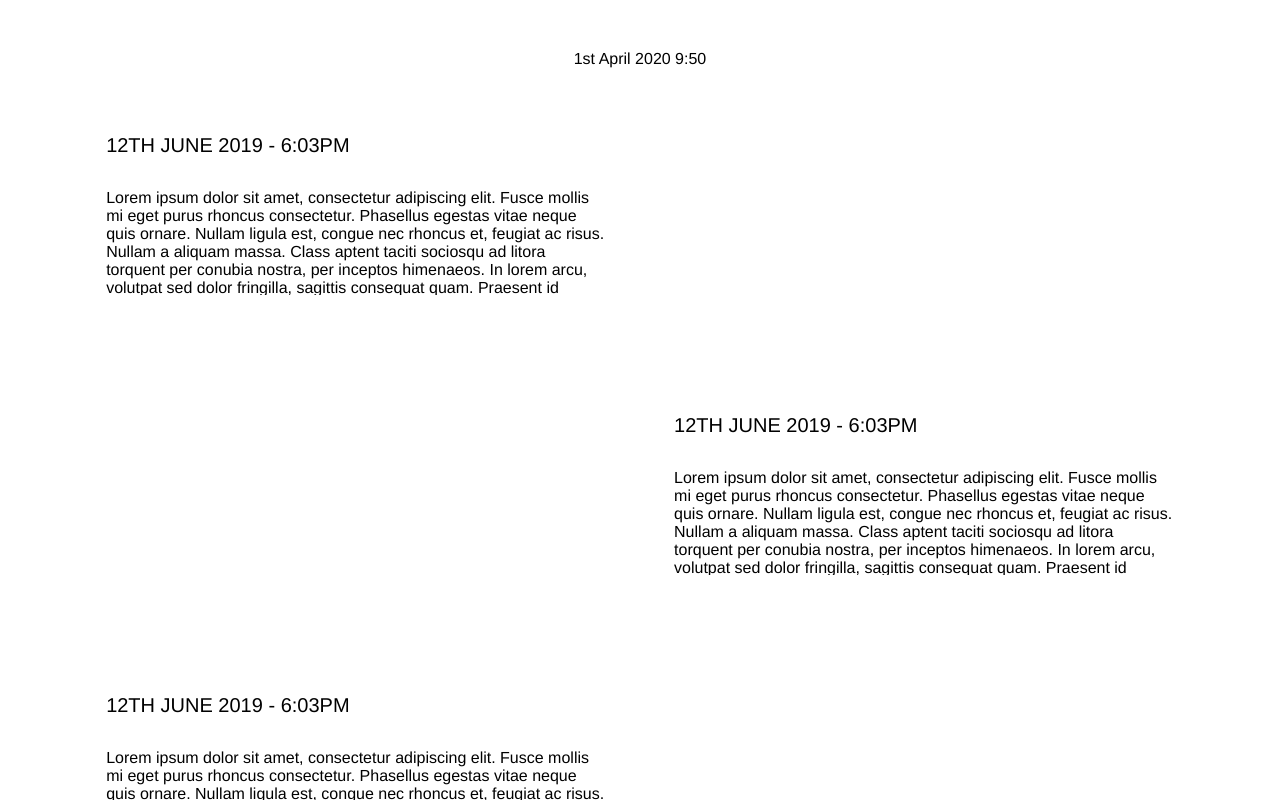
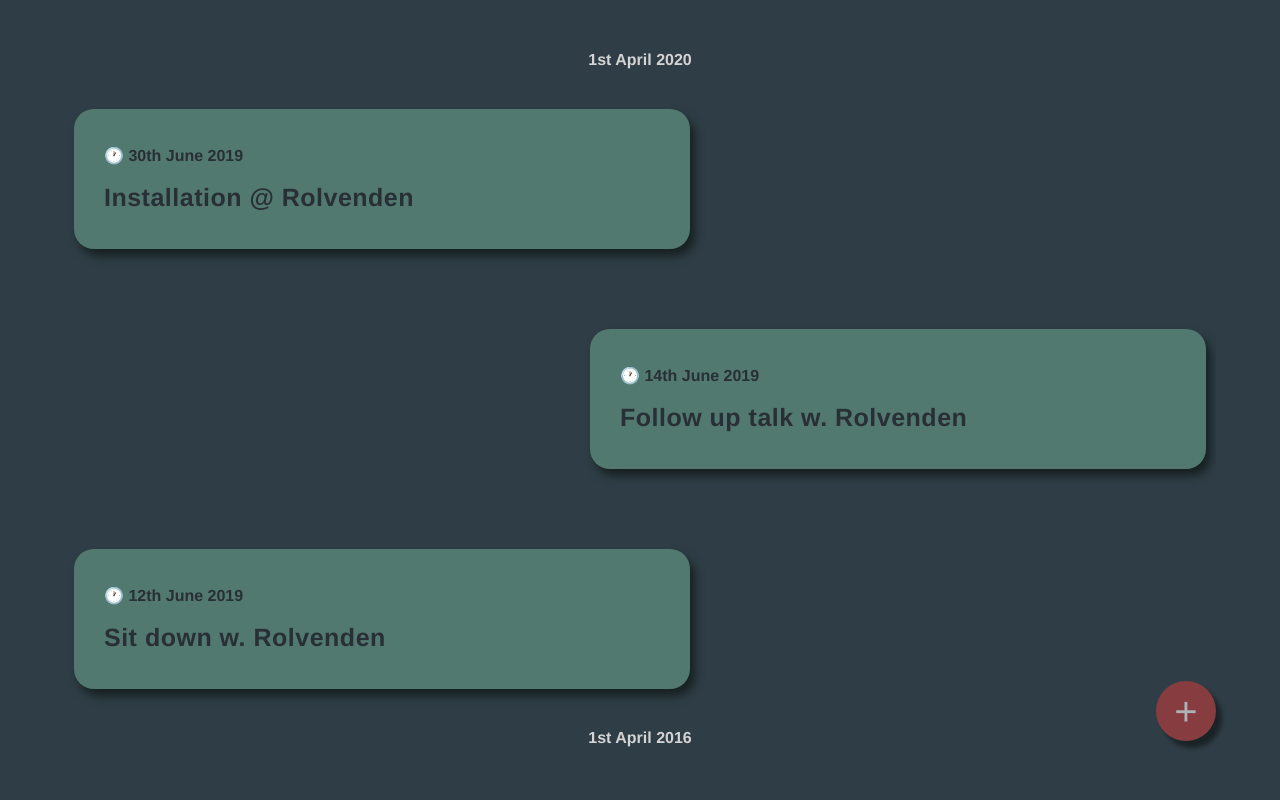
Before and after one commit to RyanH1234/cil, a Vue app: page / in a window 1280 px wide. Built offline with nearby package versions, Linux system fonts and the light colour scheme.

Commit message:
(styling) refined colour scheme + smooth toggling for divs + "add" btn

```diff
--- a/src/App.vue
+++ b/src/App.vue
@@ -18,7 +18,7 @@ export default {
 <style>
 body {
   margin: 0px;
-  background-color: white;
+  background-color: #2F3E46;
 }
 
 #app {
--- a/src/components/timeline.vue
+++ b/src/components/timeline.vue
@@ -1,10 +1,19 @@
 <template>
   <div class="timeline-container">
-    <div class="timeline-start">1st April 2020 9:50</div>
-    <timelineCard top="true" bottom="false" position="left" />
-    <timelineCard top="false" bottom="false" position="right" />
-    <timelineCard top="false" bottom="true" position="left" />
-    <div class="timeline-end">1st April 2016 9:50</div>
+    <div class="add-timeline-card" >&#43;</div>
+
+    <div class="timeline-start">1st April 2020</div>
+
+    <timelineCard
+      v-for="card in cards"
+      :key="card.id"
+      :position="card.position"
+      :date="card.date"
+      :summary="card.summary"
+      :description="card.description"
+    />
+
+    <div class="timeline-end">1st April 2016</div>
   </div>
 </template>
 
@@ -12,9 +21,39 @@
 import timelineCard from "./timelineCard.vue";
 
 export default {
+  data: () => {
+    return {
+      cards: [
+        {
+          id: "0",
+          position: "left",
+          date: "30th June 2019",
+          summary: "Installation @ Rolvenden",
+          description:
+            "Lorem ipsum dolor sit amet, consectetur adipiscing elit. Fusce mollis mi eget purus rhoncus consectetur. Phasellus egestas vitae neque quis ornare. Nullam ligula est, congue nec rhoncus et, feugiat ac risus. Nullam a aliquam massa. Class aptent taciti sociosqu ad litora torquent per conubia nostra, per inceptos himenaeos. In lorem arcu, volutpat sed dolor fringilla, sagittis consequat quam. Praesent id hendrerit dolor, non imperdiet ligula. Integer luctus vitae nisl eget luctus. Cras euismod rhoncus pulvinar. Sed faucibus tortor at nibh ultricies hendrerit non eleifend velit. In imperdiet lacinia sem, pulvinar cursus lectus tincidunt a. In mollis tincidunt nunc, non mollis purus pellentesque non. Proin ac arcu ac elit suscipit maximus sed non sapien. Vivamus a elementum sem. Sed scelerisque, arcu nec luctus tempus, felis risus vulputate erat, in pellentesque nunc sapien at justo. Donec et semper turpis.",
+        },
+        {
+          id: "1",
+          position: "right",
+          date: "14th June 2019",
+          summary: "Follow up talk w. Rolvenden",
+          description:
+            "Lorem ipsum dolor sit amet, consectetur adipiscing elit. Fusce mollis mi eget purus rhoncus consectetur. Phasellus egestas vitae neque quis ornare. Nullam ligula est, congue nec rhoncus et, feugiat ac risus. Nullam a aliquam massa. Class aptent taciti sociosqu ad litora torquent per conubia nostra, per inceptos himenaeos. In lorem arcu, volutpat sed dolor fringilla, sagittis consequat quam. Praesent id hendrerit dolor, non imperdiet ligula. Integer luctus vitae nisl eget luctus. Cras euismod rhoncus pulvinar. Sed faucibus tortor at nibh ultricies hendrerit non eleifend velit. In imperdiet lacinia sem, pulvinar cursus lectus tincidunt a. In mollis tincidunt nunc, non mollis purus pellentesque non. Proin ac arcu ac elit suscipit maximus sed non sapien. Vivamus a elementum sem. Sed scelerisque, arcu nec luctus tempus, felis risus vulputate erat, in pellentesque nunc sapien at justo. Donec et semper turpis.",
+        },
+        {
+          id: "2",
+          position: "left",
+          date: "12th June 2019",
+          summary: "Sit down w. Rolvenden",
+          description:
+            "Lorem ipsum dolor sit amet, consectetur adipiscing elit. Fusce mollis mi eget purus rhoncus consectetur. Phasellus egestas vitae neque quis ornare. Nullam ligula est, congue nec rhoncus et, feugiat ac risus. Nullam a aliquam massa. Class aptent taciti sociosqu ad litora torquent per conubia nostra, per inceptos himenaeos. In lorem arcu, volutpat sed dolor fringilla, sagittis consequat quam. Praesent id hendrerit dolor, non imperdiet ligula. Integer luctus vitae nisl eget luctus. Cras euismod rhoncus pulvinar. Sed faucibus tortor at nibh ultricies hendrerit non eleifend velit. In imperdiet lacinia sem, pulvinar cursus lectus tincidunt a. In mollis tincidunt nunc, non mollis purus pellentesque non. Proin ac arcu ac elit suscipit maximus sed non sapien. Vivamus a elementum sem. Sed scelerisque, arcu nec luctus tempus, felis risus vulputate erat, in pellentesque nunc sapien at justo. Donec et semper turpis.",
+        },
+      ],
+    };
+  },
   components: {
-    timelineCard
-  }
+    timelineCard,
+  },
 };
 </script>
 
@@ -24,6 +63,7 @@ export default {
   display: flex;
   flex-direction: column;
   overflow: auto;
+  z-index: 0;
 }
 
 .timeline-container::-webkit-scrollbar {
@@ -31,14 +71,47 @@ export default {
 }
 
 .timeline-start {
+  font-weight: 600;
+  color: #d4d4d4;
   align-self: center;
-  height: 20px;
   margin-top: 50px;
 }
 
 .timeline-end {
+  font-weight: 600;
+  color: #d4d4d4;
   align-self: center;
   height: 20px;
   margin-bottom: 50px;
 }
+
+.add-timeline-card {
+  opacity: 0.6;
+  color: white;
+  font-size: 40px;
+  background-color: #c23c3c;
+  width: 60px;
+  height: 60px;
+  display: flex;
+  justify-content: center;
+  align-items: center;
+  border-radius: 40px;
+  position: absolute;
+  margin-top: 85vh;
+  -webkit-box-shadow: 6px 7px 5px 0px rgba(0, 0, 0, 0.75);
+  -moz-box-shadow: 6px 7px 5px 0px rgba(0, 0, 0, 0.75);
+  box-shadow: 6px 7px 5px 0px rgba(0, 0, 0, 0.75);
+  align-self: flex-end;
+}
+
+.add-timeline-card:hover {
+  opacity: 1;
+  cursor: pointer;
+}
+
+@media only screen and (max-width: 600px) {
+  .add-timeline-card{
+    margin-top: 80vh;
+  }
+}
 </style>
--- a/src/components/timelineCard.vue
+++ b/src/components/timelineCard.vue
@@ -1,12 +1,23 @@
 <template>
-  <div class="card-container" v-bind:class="setCardStyling()" :style="height" @click="doToggle()">
-    <div class="card">
-      <div class="date">
-        <div style="width: 10px" />12th June 2019 - 6:03PM
-      </div>
-      <div
-        class="description"
-      >Lorem ipsum dolor sit amet, consectetur adipiscing elit. Fusce mollis mi eget purus rhoncus consectetur. Phasellus egestas vitae neque quis ornare. Nullam ligula est, congue nec rhoncus et, feugiat ac risus. Nullam a aliquam massa. Class aptent taciti sociosqu ad litora torquent per conubia nostra, per inceptos himenaeos. In lorem arcu, volutpat sed dolor fringilla, sagittis consequat quam. Praesent id hendrerit dolor, non imperdiet ligula. Integer luctus vitae nisl eget luctus. Cras euismod rhoncus pulvinar. Sed faucibus tortor at nibh ultricies hendrerit non eleifend velit. In imperdiet lacinia sem, pulvinar cursus lectus tincidunt a. In mollis tincidunt nunc, non mollis purus pellentesque non. Proin ac arcu ac elit suscipit maximus sed non sapien. Vivamus a elementum sem. Sed scelerisque, arcu nec luctus tempus, felis risus vulputate erat, in pellentesque nunc sapien at justo. Donec et semper turpis.</div>
+  <div
+    class="card"
+    :style="height"
+    v-bind:class="setCardStyling()"
+    @click="doToggle()"
+  >
+    <div class="date">
+      <div class="padding" />
+      &#128336; {{ date }}
+    </div>
+
+    <div class="summary" v-show="!toggled">
+      <div class="padding" />
+      {{ summary }}
+    </div>
+
+    <div class="description" v-show="toggled">
+      <div class="padding" />
+      {{ description }}
     </div>
   </div>
 </template>
@@ -15,64 +26,58 @@
 export default {
   data: () => {
     return {
+      height: {},
       toggled: false,
-      height: {}
     };
   },
-  props: ["top", "bottom", "position"],
+  props: ["position", "date", "summary", "description"],
   methods: {
     setCardStyling() {
-      const setToTop = this.top;
-      const setToBottom = this.bottom;
-
       const setToLeft = this.position === "left";
       const setToRight = this.position === "right";
 
       return {
-        top: setToTop,
-        bottom: setToBottom,
         left: setToLeft,
-        right: setToRight
+        right: setToRight,
       };
     },
     doToggle() {
       const expandHeight = !this.toggled;
 
       if (expandHeight) {
-        const styling = {
-          height: "500px"
+        this.height = {
+          "min-height": "300px",
         };
-        this.height = styling;
         this.toggled = true;
       } else {
         this.height = {};
         this.toggled = false;
       }
-    }
-  }
+    },
+  },
 };
 </script>
 
 <style scoped>
-.card-container {
-  width: 50.7%;
+.card {
+  display: inline-flex;
+  transition: min-height 1s ease;
+  min-height: 100px;
+  width: 50%;
   display: flex;
+  flex-direction: column;
   align-items: center;
-  justify-content: center;
-  height: 200px;
-  transition: height 0.5s;
-}
-
-.card {
-  width: 89%;
-  height: 96%;
-  transition: width 0.5s, height 0.5s;
+  justify-content: space-evenly;
+  background-color: #52796f;
+  border-radius: 20px;
+  margin-top: 40px;
+  margin-bottom: 40px;
+  padding: 20px;
   margin-left: 10px;
   margin-right: 10px;
-  /* background-color: #ed6a5a; */
-  /* -webkit-box-shadow: 11px 10px 5px 6px rgba(209, 209, 209, 1);
-  -moz-box-shadow: 11px 10px 5px 6px rgba(209, 209, 209, 1);
-  box-shadow: 11px 10px 5px 6px rgba(209, 209, 209, 1); */
+  -webkit-box-shadow: 5px 7px 10px 0px rgba(23, 32, 33, 1);
+  -moz-box-shadow: 5px 7px 10px 0px rgba(23, 32, 33, 1);
+  box-shadow: 5px 7px 10px 0px rgba(23, 32, 33, 1);
 }
 
 .card:hover {
@@ -80,20 +85,49 @@ export default {
 }
 
 .card .date {
+  color: #292f36;
   width: 100%;
-  height: 35%;
   display: flex;
   justify-content: flex-start;
   align-items: center;
-  /* background-color: #e6ebe0; */
-  font-size: 20px;
-  text-transform: uppercase;
+  font-weight: 600;
+}
+
+.card .summary {
+  display: flex;
+  font-size: 25px;
+  align-self: flex-start;
+  width: 100%;
+  font-weight: 600;
+  color: #292f36;
+  letter-spacing: 0.5px;
 }
 
 .card .description {
-  padding: 10px;
-  height: 50%;
-  overflow: hidden;
+  margin-top: 20px;
+  padding: 0px 10px 10px 10px;
+  overflow: auto;
+  color: #292f36;
+  font-size: 18px;
+}
+
+/* Scrollbar */
+::-webkit-scrollbar {
+  width: 10px;
+}
+::-webkit-scrollbar-track {
+  background: #f1f1f1;
+}
+::-webkit-scrollbar-thumb {
+  background: #888;
+  height: 20px;
+}
+::-webkit-scrollbar-thumb:hover {
+  background: #555;
+}
+
+.padding {
+  width: 10px;
 }
 
 .left {
@@ -104,11 +138,14 @@ export default {
   align-self: flex-end;
 }
 
-.top {
-  margin-top: 40px;
-}
+@media only screen and (max-width: 600px) {
+  .card {
+    width: 80%;
+  }
 
-.bottom {
-  margin-bottom: 40px;
+  .left,
+  .right {
+    align-self: center;
+  }
 }
 </style>
```
